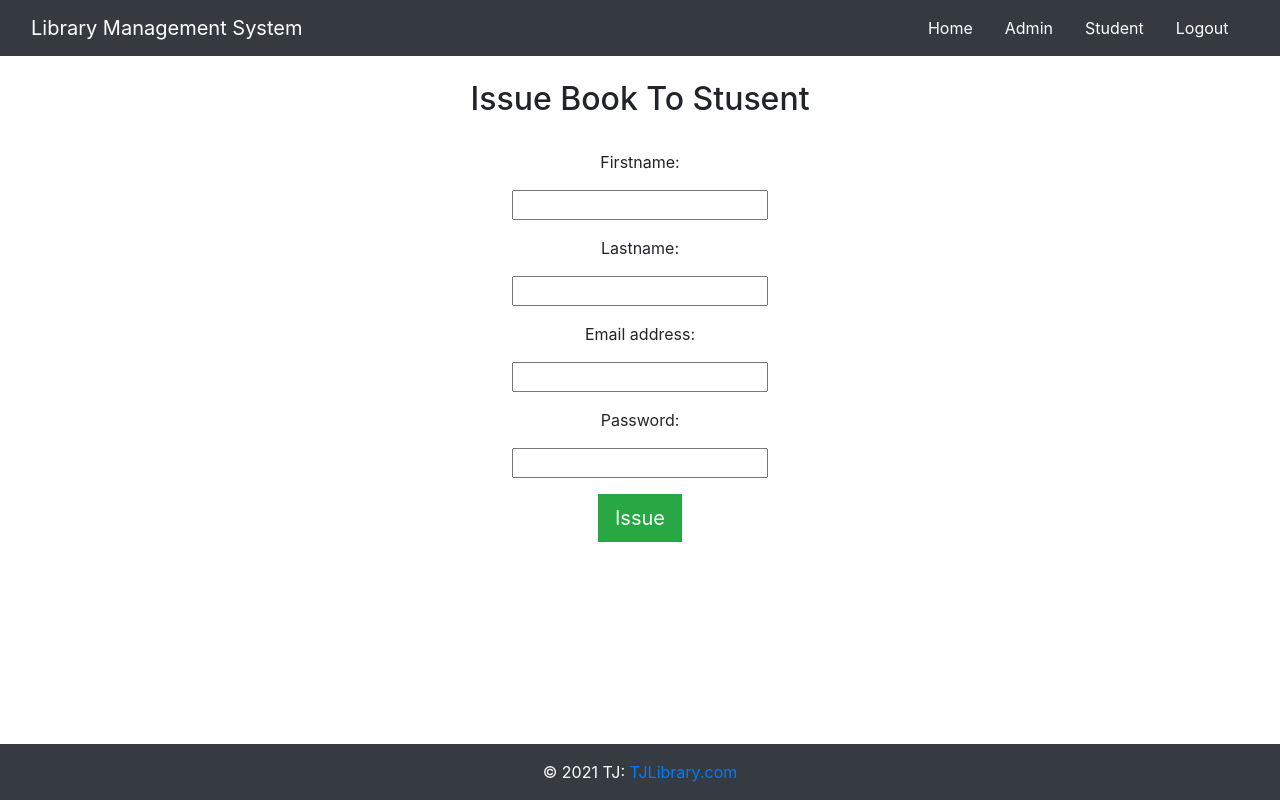
After one commit to TejasJogi/Library-Management-System-Django-MYSQL, a Django app: template templates/library/bookissue.html in a window 1280 px wide. The commit adds this page. Run offline with Django 3.2, Linux system fonts and the light colour scheme; the template is opened without the code that fills it: values that come from a table or form of the project are taken from there, others are empty; some libraries are stand-ins or nearby versions.

Commit message:
Book issue templates added

```diff
--- a/templates/library/admindash.html
+++ b/templates/library/admindash.html
@@ -15,7 +15,9 @@
         <a href="viewbook" class="btn btn-primary btn-lg active" style="border-radius: 0%;" role="button"
             aria-pressed="true">View All Books</a><br><br>
         <a href="viewstudent" class="btn btn-primary btn-lg active" style="border-radius: 0%;" role="button"
-            aria-pressed="true">View Student</a>
+            aria-pressed="true">View Student</a><br><br>
+        <a href="bookissue" class="btn btn-primary btn-lg active" style="border-radius: 0%;" role="button"
+            aria-pressed="true">Issue New Book</a>
     </div>
 </div>
 
--- /dev/null
+++ b/templates/library/bookissue.html
@@ -0,0 +1,38 @@
+{% extends 'library/base.html' %}
+
+{% block title %}Student{% endblock title %}
+
+{% block link %}<link rel="stylesheet" href="static/css/userpage.css">{% endblock link %}
+
+{% block body %}
+
+{% include 'library/adminnavbar.html' %}
+<br>
+<div class="signup-form">
+    <form method="post" class="form-horizontal">
+
+        <center>
+            <h2>Issue Book To Stusent</h2>
+        </center>
+        <br>
+        {% csrf_token %}
+
+        {% for field in form %}
+        <div class="form-group text-center">
+            <label class="control-label col-xs-4">{{ field.label_tag }}</label>
+            <div class="col-xs-8">
+                {{ field }}
+            </div>
+        </div>
+        {% endfor %}
+
+
+        <div class="form-group text-center">
+            <div class="col-xs-8 col-xs-offset-4">
+                <button type="submit" class="btn btn-success btn-lg" style="border-radius: 0%;">Issue</button>
+            </div>
+        </div>
+    </form>
+</div>
+
+{% endblock body %}
--- a/templates/library/studentpage.html
+++ b/templates/library/studentpage.html
@@ -6,7 +6,7 @@
 
   {% block body %}
 
-  {% include 'library/adminnavbar.html' %}
+  {% include 'library/navbar.html' %}
 
   <div class="jumbotron">
     <h1 class="display-4">Hello, Student</h1>
```
